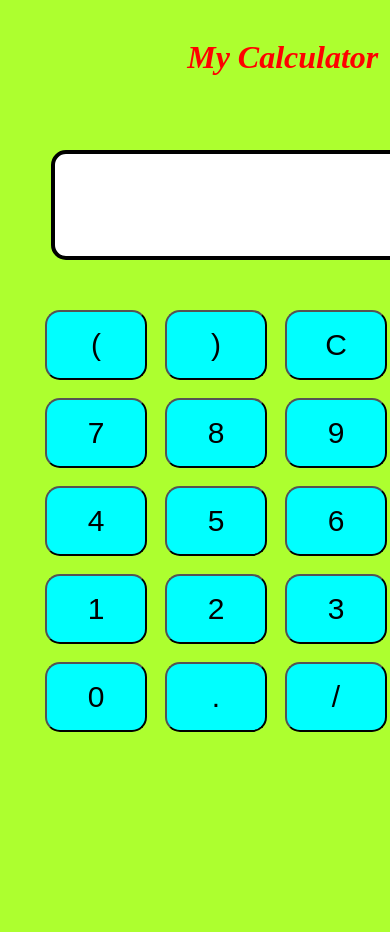
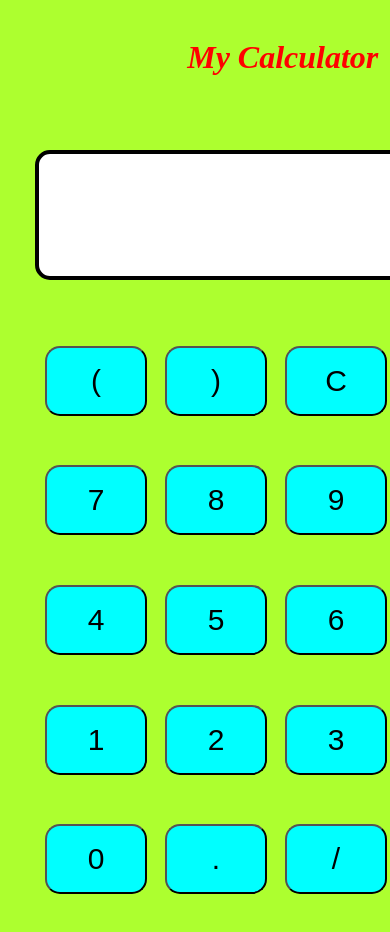
Before and after one commit to sujeetsuvaidyam/calculator, a plain HTML site: page index.html in a window 390 px wide. Shown: the top 932 px of the page. Before the commit the page ends 844 px from the top, so only its background shows below. Drawn offline with Linux system fonts and the light colour scheme.

Commit message:
modified css

```diff
--- a/css/style.css
+++ b/css/style.css
@@ -44,9 +44,12 @@ button{
         background-color: none;
     }
     input{
-        height: 110px;
+        width: 100%;
+        height: 130px;
     }
     table{
+        height: 600px;
+        width: 100%;
         margin-top: 40px;
     }
 }
```
